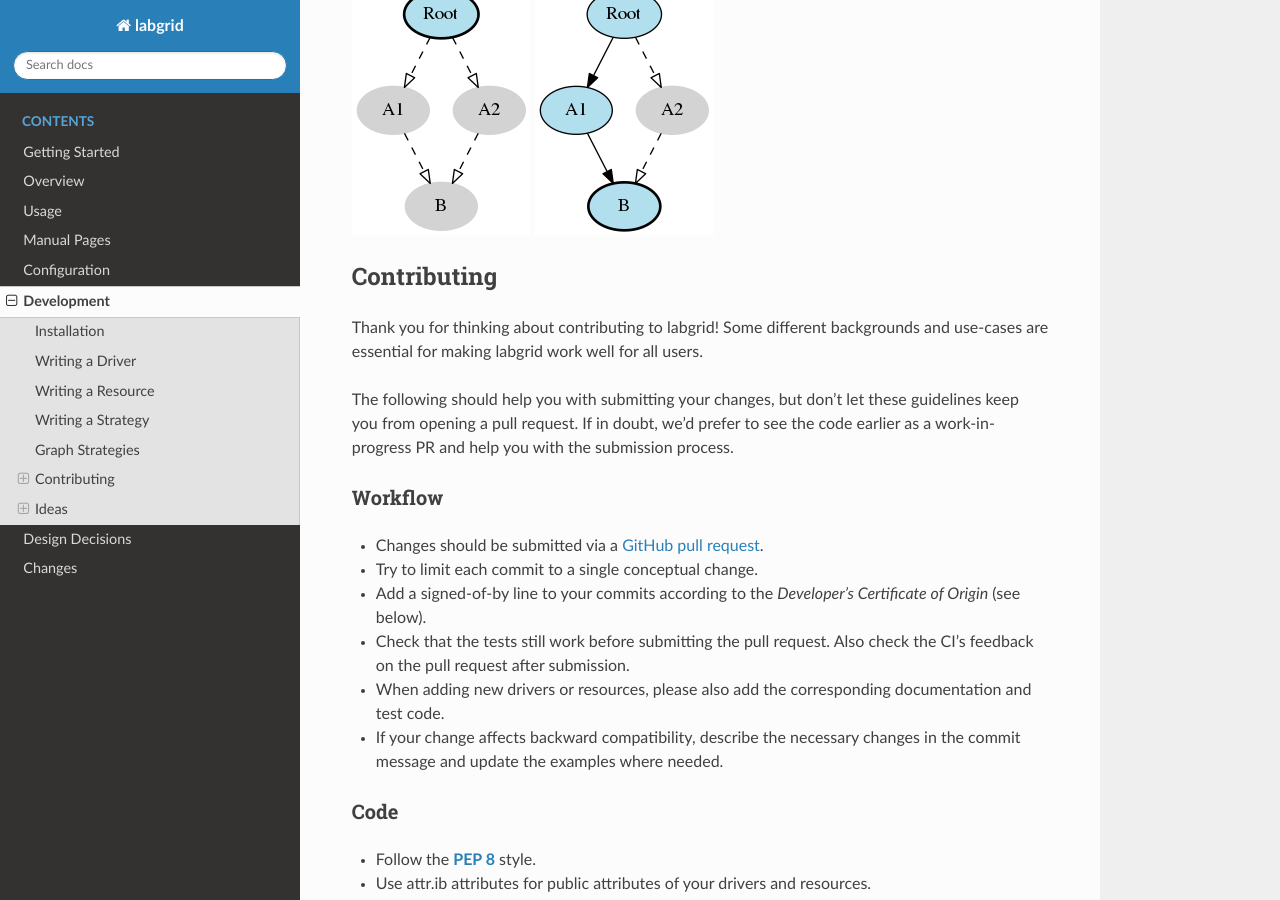
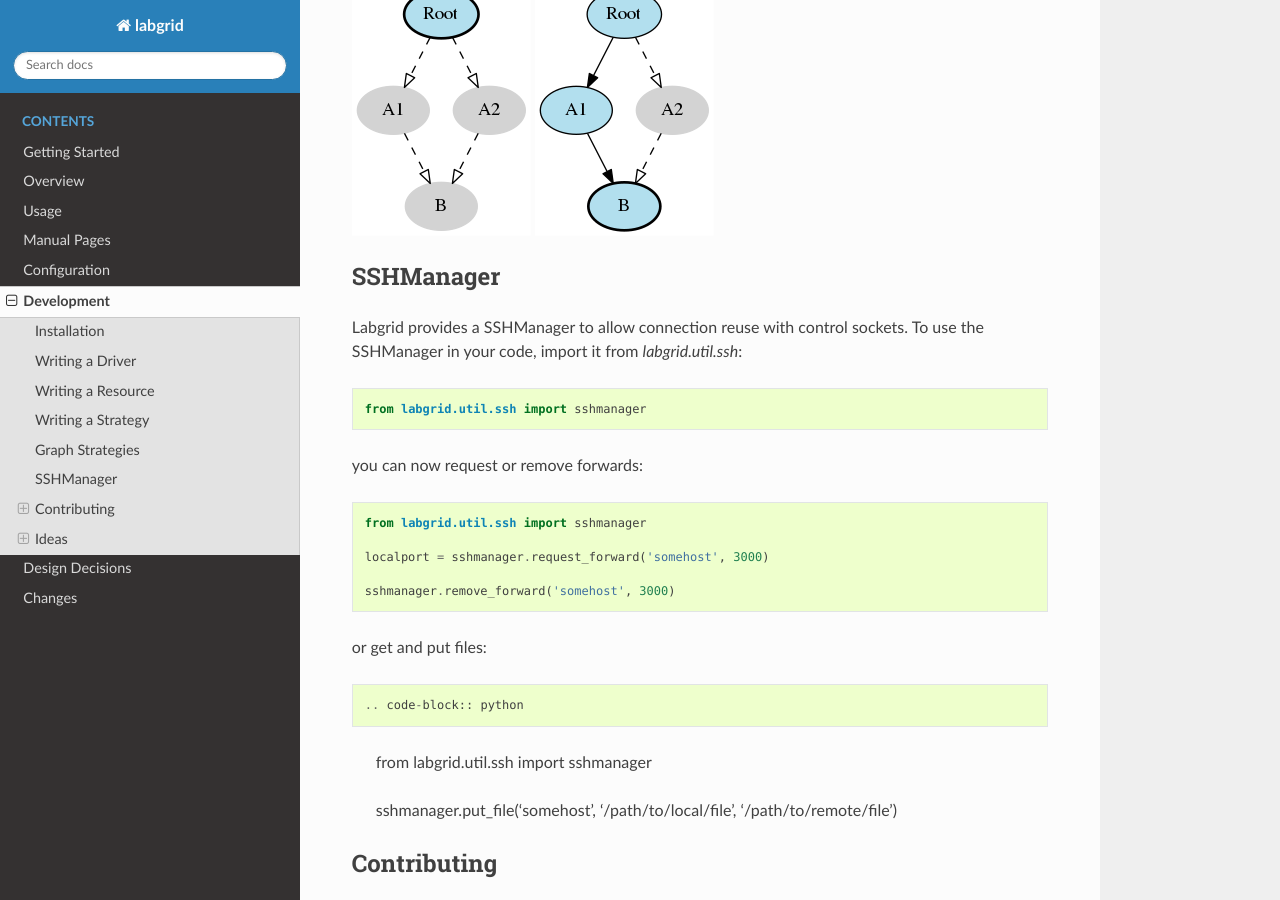
Before and after one commit to labgrid-project/labgrid, a Sphinx documentation site: the page built from doc/development.rst, in a window 1280 px wide and 900 px high, scrolled down 6457 px. Built offline with Sphinx 7.4.7 and the Read the Docs theme 2.0.0, drawn with Linux system fonts in a browser that asks for light colours; pages that are not in the unit, such as notebooks, are missing from menus.

Commit message:
doc/development: document sshmanager
Signed-off-by: Rouven Czerwinski <r.czerwinski@pengutronix.de>

```diff
--- a/doc/development.rst
+++ b/doc/development.rst
@@ -354,6 +354,34 @@ alternative boot method.
 .. image:: res/graphstrategy-2.png
 
 
+SSHManager
+----------
+
+Labgrid provides a SSHManager to allow connection reuse with control sockets.
+To use the SSHManager in your code, import it from `labgrid.util.ssh`:
+
+.. code-block:: python
+
+   from labgrid.util.ssh import sshmanager
+
+you can now request or remove forwards:
+
+.. code-block:: python
+
+   from labgrid.util.ssh import sshmanager
+
+   localport = sshmanager.request_forward('somehost', 3000)
+
+   sshmanager.remove_forward('somehost', 3000)
+
+or get and put files::
+
+.. code-block:: python
+
+   from labgrid.util.ssh import sshmanager
+
+   sshmanager.put_file('somehost', '/path/to/local/file', '/path/to/remote/file')
+
 .. _contributing:
 
 Contributing
```
